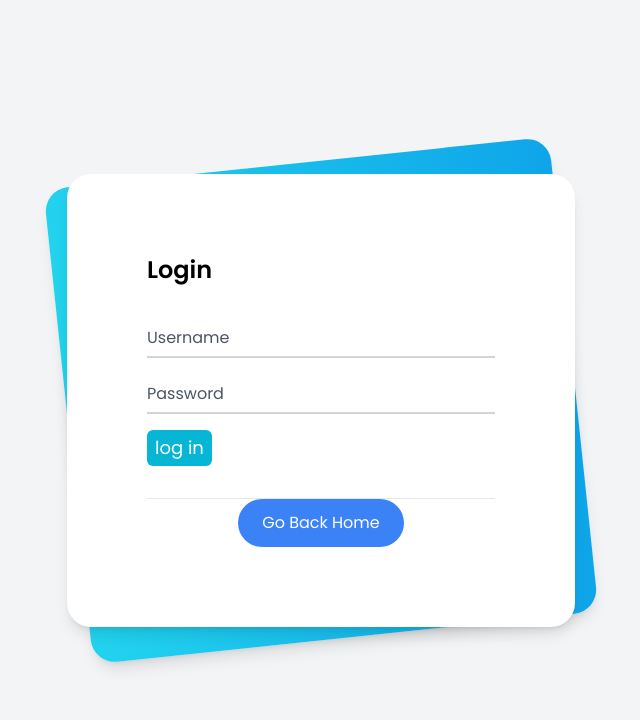
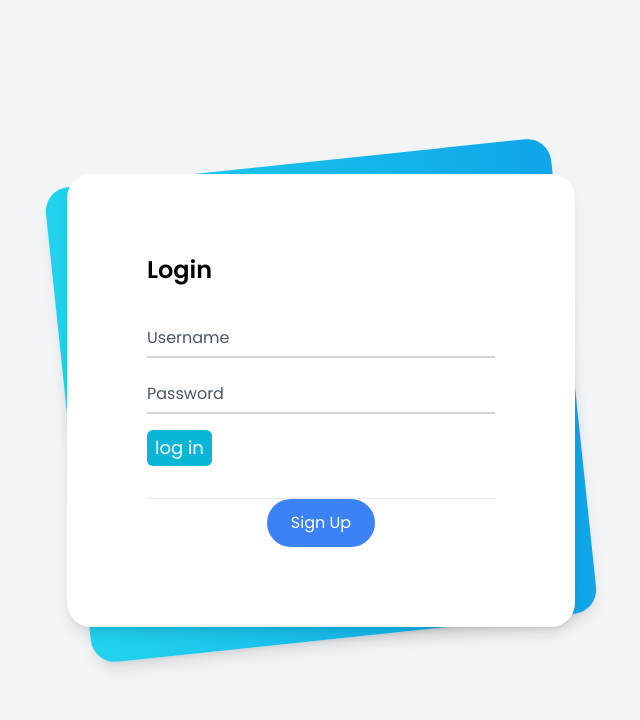
Before and after one commit to mobinmohammadi10/dashboard, a Vue app: page /login in a window 1280 px wide. Shown: the top 720 px of the page, without its empty margins (319-959 px from the left). Built offline with nearby package versions, Linux system fonts and the light colour scheme.

Commit message:
add padding to pages and white backgrounds for menu items

```diff
--- a/src/components/MenuItem.vue
+++ b/src/components/MenuItem.vue
@@ -87,7 +87,7 @@ i {
 .tooltip {
   position: absolute;
   z-index: 3;
-  background: var(--items-tooltip-color);
+  background: #ffffff;
   box-shadow: 0 5px 10px rgba(0, 0, 0, 0.3);
   padding: 6px 12px;
   border-radius: 4px;
--- a/src/views/CalendarView.vue
+++ b/src/views/CalendarView.vue
@@ -1,5 +1,5 @@
 <template>
-  <div :class="darkModeClass + ' container mx-auto p-4'">
+  <div :class="['px-20 pl-20 py-10', darkModeClass + ' container mx-auto p-4']">
     <!-- Title -->
     <h1 class="text-2xl font-bold text-center mb-4">Enter your suggestions and limitations for your shifts</h1>
 
--- a/src/views/HomeView.vue
+++ b/src/views/HomeView.vue
@@ -1,5 +1,5 @@
 <template>
-  <div :class="['min-h-screen p-6', darkMode ? 'dark' : '']"> <!-- Added min-h-screen for full-page coverage -->
+  <div :class="['min-h-screen px-20 pl-20 py-10', darkMode ? 'dark' : '']"> <!-- Added min-h-screen for full-page coverage -->
     <!-- Title -->
     <h1 class="text-2xl font-semibold mb-4 text-gray-900 dark:text-white">Dashboard</h1>
 
--- a/src/views/LoginPage.vue
+++ b/src/views/LoginPage.vue
@@ -55,10 +55,10 @@
 
             <div class="w-full flex justify-center">
               <router-link
-                to="/"
+                to="/SignUpView.vue"
                 class="bg-blue-500 text-white px-6 py-3 rounded-full hover:bg-blue-600 transition duration-300"
               >
-                Go Back Home
+                Sign Up
               </router-link>
             </div>
           </div>
--- a/src/views/SettingsView.vue
+++ b/src/views/SettingsView.vue
@@ -1,6 +1,6 @@
 <template>
   <div
-    class="w-full min-h-screen mx-0 p-0 bg-white dark:bg-gray-800 text-gray-900 dark:text-white transition-all duration-300"
+    class="w-full min-h-screen mx-0 px-20 pl-20 py-10 bg-white dark:bg-gray-800 text-gray-900 dark:text-white transition-all duration-300"
     :style="{ fontSize: fontSize + 'px' }"> <!-- Directly apply font size -->
 
     <!-- Personal Information Section -->
```
